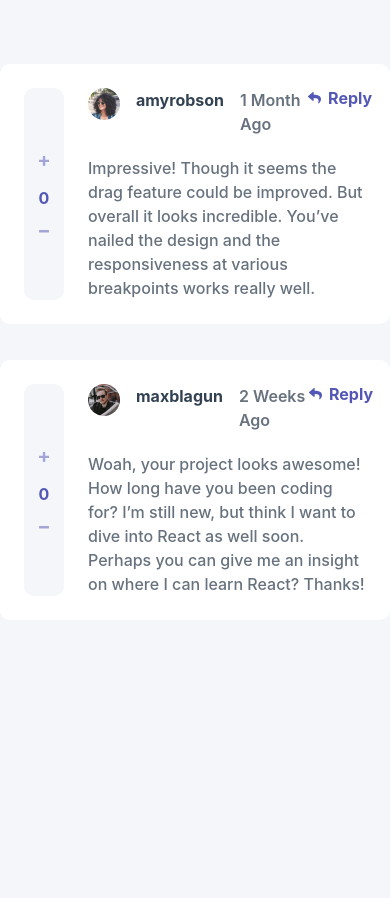
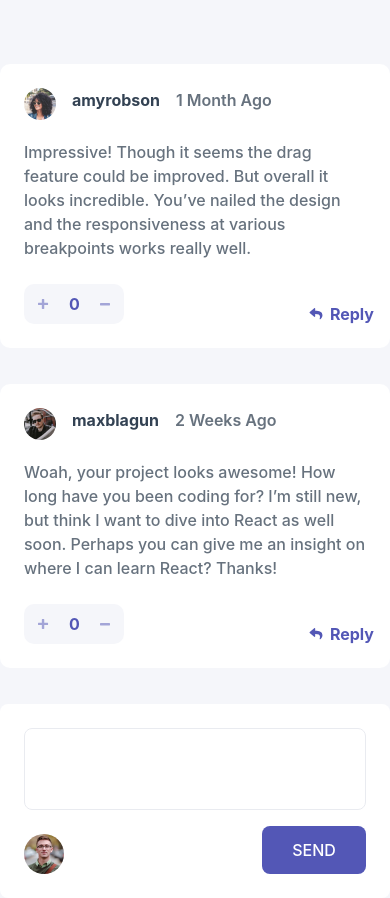
Before and after one commit to ggnika1337/react-12, a React (Vite) app: page / in a window 390 px wide. Before the commit the page ends 844 px from the top, so only its background shows below. Built offline with nearby package versions, Linux system fonts and the light colour scheme.

Commit message:
Feat: Commenting Fix: Responsive

```diff
--- a/src/components/__atoms/Delete/Delete.jsx
+++ b/src/components/__atoms/Delete/Delete.jsx
@@ -6,7 +6,7 @@ function Delete({ Ref, Delete, Cancel }) {
       <div className="fixed inset-0 bg-black/50">
         <div
           ref={Ref}
-          className="w-[400px] h-[252px] p-[32px] bg-white flex flex-col gap-[20px] rounded-[8px] fixed inset-0 m-auto"
+          className="w-[400px] h-[252px] p-[32px] bg-white flex flex-col gap-[20px] rounded-[8px] fixed inset-0 m-auto max-md:w-[343px] max-md:h-[224px] max-md:p-[14px]"
         >
           <h1 className="text-[#334253] font-[600] text-[24px]">
             Delete comment
--- a/src/components/__atoms/Like/Like.jsx
+++ b/src/components/__atoms/Like/Like.jsx
@@ -26,7 +26,7 @@ function Like({ Id }) {
 
   return (
     <>
-      <div className="rounded-[10px] min-w-[40px] flex items-center justify-center flex-col gap-[20px] bg-[#F5F6FA] py-[12px] px-[3px]">
+      <div className="rounded-[10px] min-w-[40px] flex items-center justify-center flex-col gap-[20px] bg-[#F5F6FA] py-[12px] px-[3px] max-md:flex-row max-md:h-[40px] max-md:w-[100px]">
         <button onClick={like}>
           <img className="opacity-50 hover:opacity-100" src={Plus} alt="" />
         </button>
--- a/src/components/__atoms/Reply/Reply.jsx
+++ b/src/components/__atoms/Reply/Reply.jsx
@@ -1,31 +1,41 @@
-import React, { useEffect, useState } from "react";
+import React, { createContext, useContext, useEffect, useState } from "react";
 import Us from "../../../assets/images/Our Pfp.svg";
 
-function Reply({ ReplyVisibilty, TagOP, ReplyClick, onChange }) {
+function Reply({
+  ReplyVisibilty,
+  TagOP,
+  ReplyClick,
+  onChange,
+  buttonText,
+  Value,
+}) {
   const [isVisible, setIsVisible] = useState(ReplyVisibilty);
 
   useEffect(() => {
     setIsVisible(ReplyVisibilty);
   }, [ReplyVisibilty]);
+  // const Value = createContext(Value);
   return (
     <>
       <div
-        className={`bg-[white] rounded-[8px] max-w-[730px] w-full overflow-hidden flex gap-[16px] ${isVisible ? "h-[144px] p-[24px]" : "h-0 p-0"}`}
+        className={`bg-[white] rounded-[8px] max-w-[730px] w-full overflow-hidden flex gap-[16px] ${isVisible ? "h-auto p-[24px]" : "h-0 p-0"} max-md:flex-col-reverse relative`}
       >
-        <img src={Us} className="w-[40px] h-[40px]" />
-        <form className="w-[100%] flex gap-[16px]">
+        <img src={Us} className="w-[40px] h-[40px] max-md:absolute" />
+        <form className="w-[100%] flex gap-[16px] max-md:flex-col">
           <textarea
             name="Reply"
             defaultValue={TagOP}
             type="text"
             onChange={onChange}
             className="py-[16px] px-[24px] w-full h-full border rounded-[8px] border-[#E9EBF0] focus:border-[#5357B6] outline-none resize-none"
+            value={Value}
           ></textarea>
           <button
             onClick={ReplyClick}
-            className="bg-[#5357B6] rounded-[8px] text-white font-medium text-[16px] cursor-pointer w-[104px] h-[48px] hover:opacity-50"
+            className="bg-[#5357B6] rounded-[8px] text-white font-medium text-[16px] cursor-pointer w-[104px] h-[48px] hover:opacity-50 max-md:self-end max-md:min-h-[48px]"
+            type="button"
           >
-            REPLY
+            {buttonText}
           </button>
         </form>
       </div>
--- a/src/components/__atoms/User/User.jsx
+++ b/src/components/__atoms/User/User.jsx
@@ -7,7 +7,7 @@ import Pen from "../../../assets/images/Pen.svg";
 function User({ Pfp, Username, Ago, Text, BtnClick, You, TrashClick, Id }) {
   return (
     <>
-      <div className="flex gap-[24px] max-w-[730px] w-full p-[24px] bg-white rounded-[10px]">
+      <div className="flex gap-[24px] max-w-[730px] w-full p-[24px] bg-white rounded-[10px] relative max-md:flex-col-reverse">
         <Like Id={Id} />
         <div className="flex flex-col gap-[20px] w-full">
           <div className="flex justify-between w-full">
@@ -26,7 +26,7 @@ function User({ Pfp, Username, Ago, Text, BtnClick, You, TrashClick, Id }) {
               </span>
             </div>
             <div
-              className={`${You ? "" : "hidden"} font-[600] text-[16px] flex gap-[20px]`}
+              className={`${You ? "" : "hidden"} font-[600] text-[16px] flex gap-[20px] max-md:absolute max-md:right-[16px] max-md:bottom-[24px]`}
             >
               <div
                 onClick={TrashClick}
@@ -42,7 +42,7 @@ function User({ Pfp, Username, Ago, Text, BtnClick, You, TrashClick, Id }) {
             </div>
             <div
               onClick={BtnClick}
-              className={`flex gap-[7px] h-[20px] items-center hover:opacity-50 cursor-pointer ${You ? "hidden" : ""}`}
+              className={`flex gap-[7px] h-[20px] items-center hover:opacity-50 cursor-pointer ${You ? "hidden" : ""} max-md:absolute max-md:right-[16px] max-md:bottom-[24px]`}
             >
               <img className={`w-[14px] h-[12px] `} src={ReplyImg} />
               <h1 className={`text-[#5357B6] text-[16px] font-[700]`}>Reply</h1>
--- a/src/components/__molecules/Compiler/Compiler.jsx
+++ b/src/components/__molecules/Compiler/Compiler.jsx
@@ -5,7 +5,17 @@ import Us from "../../../assets/images/Our Pfp.svg";
 import Delete from "../../__atoms/Delete/Delete";
 import Line from "../../__atoms/Line/Line";
 
-function Compiler({ OriginalPoster, Pfp, Ago, Text, TrashClick, Id, ReplyId }) {
+function Compiler({
+  OriginalPoster,
+  Pfp,
+  Ago,
+  Text,
+  TrashClick,
+  Id,
+  ReplyId,
+  buttonText,
+  You,
+}) {
   const [ReplyVisibilty, setReplyVisibility] = useState(false);
   const [text, setText] = useState(localStorage.getItem("reply"));
   const [replies, setReplies] = useState([]);
@@ -32,11 +42,18 @@ function Compiler({ OriginalPoster, Pfp, Ago, Text, TrashClick, Id, ReplyId }) {
           Ago={Ago}
           Text={Text}
           Id={Id}
+          You={You}
+          TrashClick={() => {
+            setIsVisible(true);
+          }}
         />
         <Reply
           TagOP={"@" + OriginalPoster + " "}
           ReplyVisibilty={ReplyVisibilty}
           ReplyClick={(e) => {
+            if (text === "") {
+              return;
+            }
             e.preventDefault();
             setReplies([...replies, replies.length + 1]);
             setReplyVisibility(false);
@@ -45,13 +62,14 @@ function Compiler({ OriginalPoster, Pfp, Ago, Text, TrashClick, Id, ReplyId }) {
             setText(e.target.value);
             localStorage.setItem(`reply_${ReplyId}`, e.target.value);
           }}
+          buttonText={buttonText}
         />
-        <div className="w-full flex pl-[40px] gap-[40px]">
+        <div className="w-full flex pl-[40px] gap-[40px] max-md:pl-[16px] max-md:gap-[16px]">
           <Line />
           <div className="gap-[24px] flex flex-col w-full">
             {replies.map((id, key) => (
               <User
-                Id={Id}
+                Id={ReplyId}
                 key={key}
                 You={true}
                 Username={"juliusomo"}
--- a/src/components/__organisms/Comment/Comments.jsx
+++ b/src/components/__organisms/Comment/Comments.jsx
@@ -2,15 +2,22 @@ import React, { useRef, useState } from "react";
 import Compiler from "../../__molecules/Compiler/Compiler";
 import Amy from "../../../assets/images/Amy.svg";
 import Max from "../../../assets/images/Max.svg";
-
+import Reply from "../../__atoms/Reply/Reply";
+import User from "../../__atoms/User/User";
+import Us from "../../../assets/images/Our Pfp.svg";
+import Value from "../../__atoms/Reply/Reply";
 function Comments() {
   const [OriginalPoster, setOriginalPoster] = useState("amyrobson");
-
+  const [comments, setComments] = useState([]);
+  const [Id, setId] = useState(() => {
+    return Number(localStorage.getItem("currentId") || 0);
+  });
+  const [text, setText] = useState("");
   return (
     <>
       <div className="flex flex-col gap-[20px]">
         <Compiler
-          Id={1}
+          Id={9999}
           ReplyId={1}
           Ago={"1 Month Ago"}
           Pfp={Amy}
@@ -18,9 +25,10 @@ function Comments() {
           Text={
             "Impressive! Though it seems the drag feature could be improved. But overall it looks incredible. You’ve nailed the design and the responsiveness at various breakpoints works really well."
           }
+          buttonText={"REPLY"}
         />
         <Compiler
-          Id={2}
+          Id={8888}
           ReplyId={2}
           Text={
             "Woah, your project looks awesome! How long have you been coding for? I’m still new, but think I want to dive into React as well soon. Perhaps you can give me an insight on where I can learn React? Thanks!"
@@ -28,6 +36,36 @@ function Comments() {
           Ago={"2 Weeks Ago"}
           Pfp={Max}
           OriginalPoster={"maxblagun"}
+          buttonText={"REPLY"}
+        />
+        {comments.map((comment) => (
+          <Compiler
+            key={comment.Id}
+            Id={comment.Id}
+            Text={comment.Text}
+            Pfp={Us}
+            OriginalPoster={"juliosomo"}
+            You={true}
+            Ago={"1 Second Ago"}
+            TrashClick={() => {
+              setComments([...comments, comments.pop()]);
+            }}
+          />
+        ))}
+        <Reply
+          ReplyVisibilty={true}
+          buttonText={"SEND"}
+          ReplyClick={(e) => {
+            e.preventDefault();
+            if (text === "") return;
+            setComments([...comments, { Id: Id, Text: text }]);
+            setId(Id + 1);
+            setText("");
+          }}
+          onChange={(e) => {
+            setText(e.target.value);
+          }}
+          Value={text}
         />
       </div>
     </>
```
